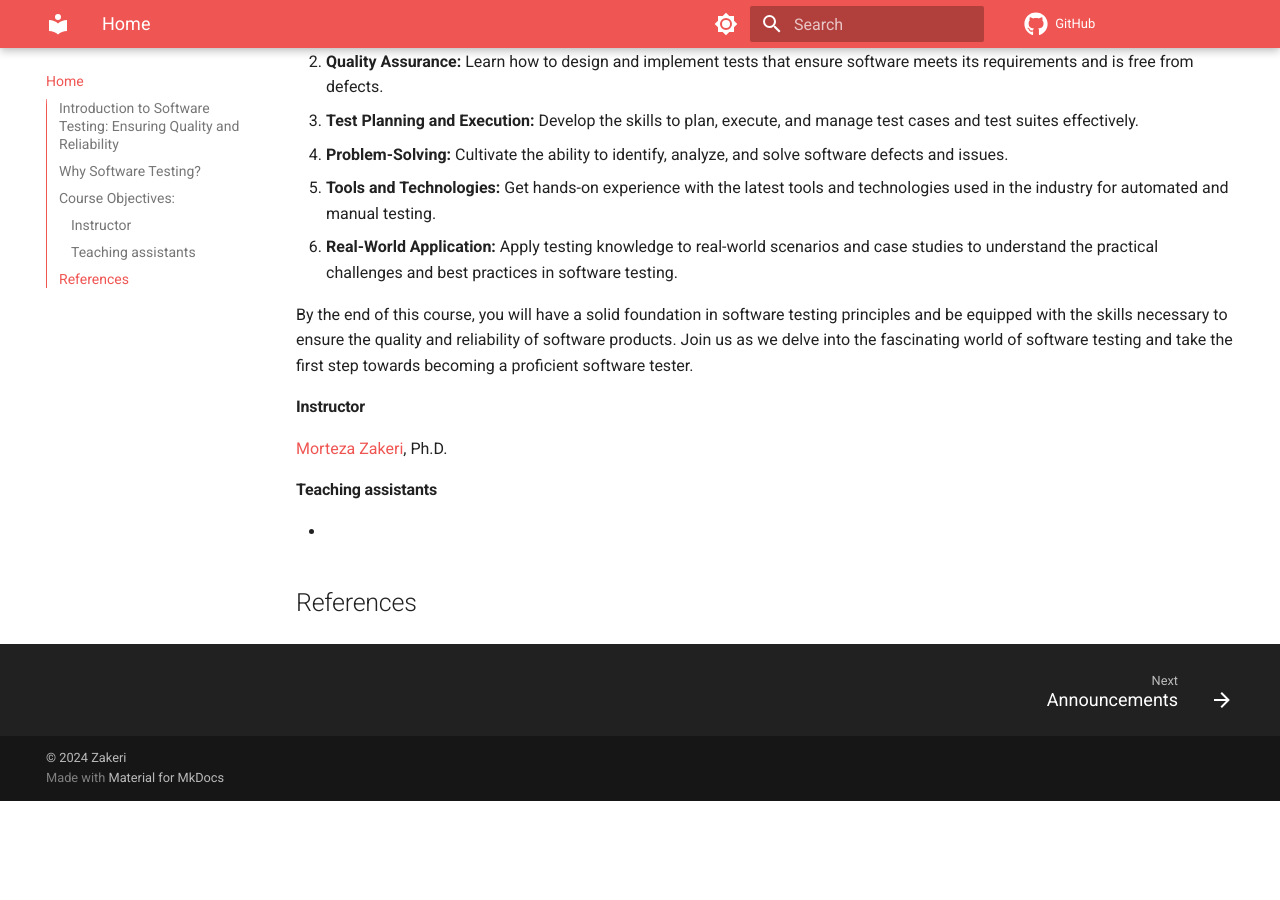
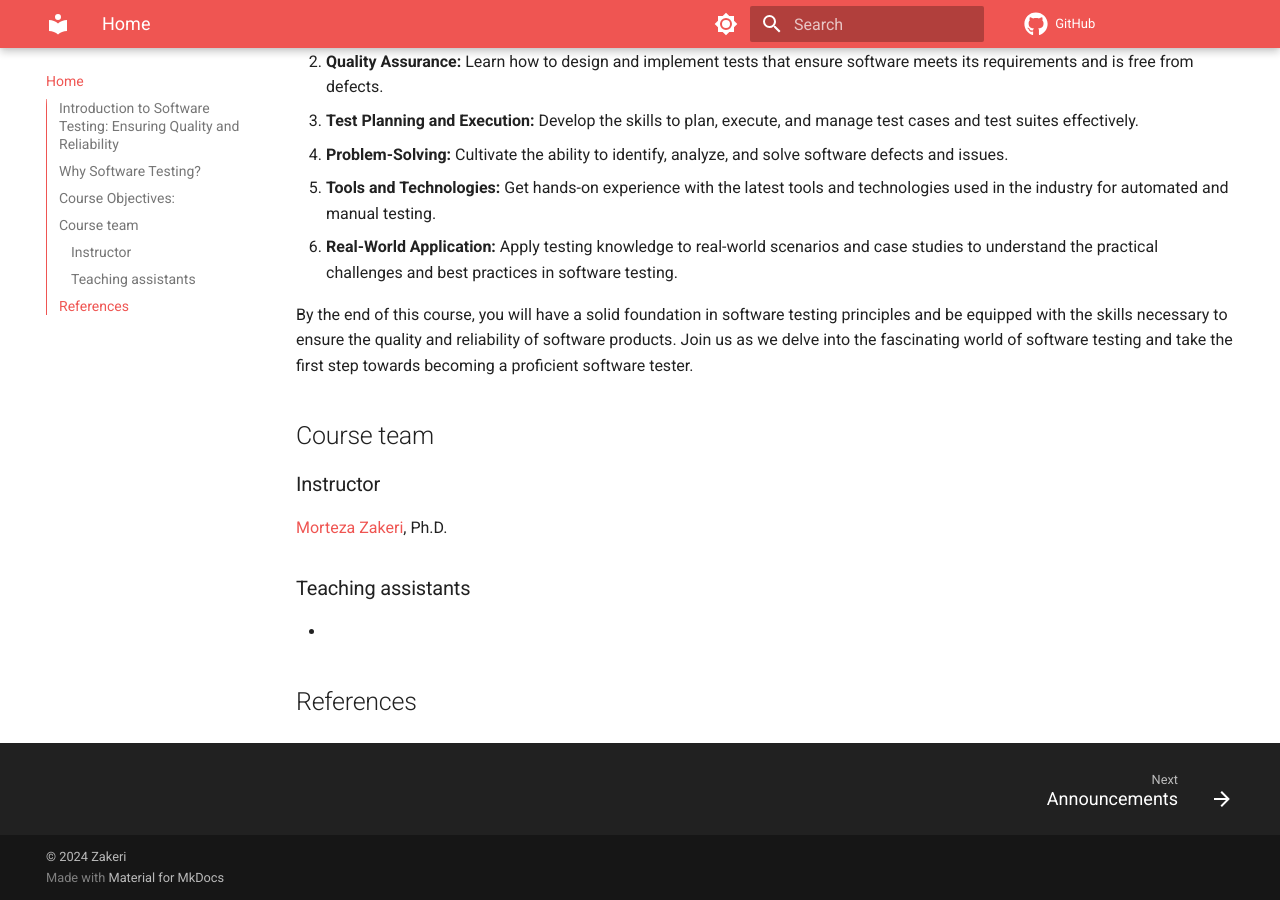
Before and after one commit to m-zakeri/SoftwareTesting, an MkDocs documentation site: the page built from docs/index.md, in a window 1280 px wide and 900 px high, scrolled down 599 px. Built offline with MkDocs 1.6.1 and Material for MkDocs 9.7.7, drawn with Linux system fonts in a browser that asks for light colours; comment, search, counter and statistics services are not loaded; before the commit the page ends 1400 px from its top, so only the background shows below that.

Commit message:
Update course info

```diff
--- a/docs/index.md
+++ b/docs/index.md
@@ -19,11 +19,12 @@ Software testing is an essential part of the software development lifecycle. It
 
 By the end of this course, you will have a solid foundation in software testing principles and be equipped with the skills necessary to ensure the quality and reliability of software products. Join us as we delve into the fascinating world of software testing and take the first step towards becoming a proficient software tester.
 
-#### Instructor
+## Course team
+### Instructor
 
 [Morteza Zakeri](https://member.acm.org/~mzakeri-nasrabadi), Ph.D.
 
-#### Teaching assistants
+### Teaching assistants
 
 *
 
```
